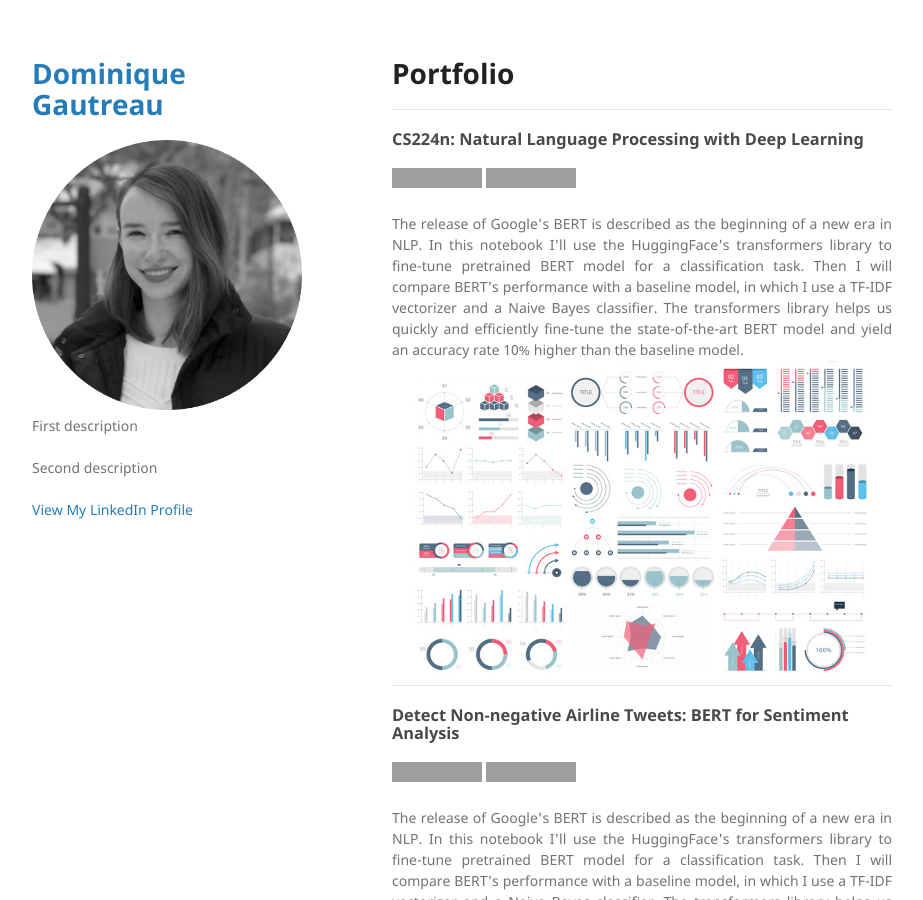
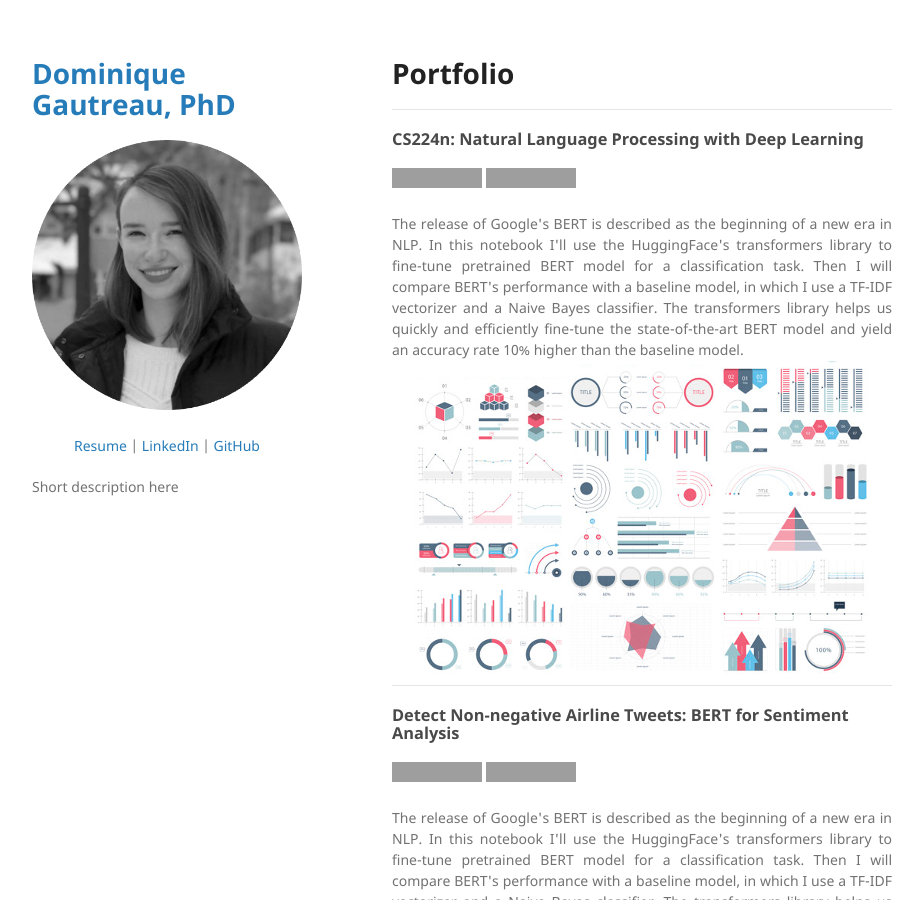
Before and after one commit to dgautreau/dgautreau.github.io, a Jekyll site: the page built from index.md, in a window 1280 px wide and 900 px high. Shown: the whole window, without its empty margins (178-1101 px from the left). Built offline with Jekyll 4.4.1, drawn with Linux system fonts in a browser that asks for light colours; our own code applies the rules of GitHub Pages for plain Markdown files; grey boxes are pictures that could not be loaded.

Commit message:
Update _config.yml

```diff
--- a/_config.yml
+++ b/_config.yml
@@ -1,11 +1,16 @@
-title: Dominique Gautreau # your name (or website title) here
+title: Dominique Gautreau, PhD # your name (or website title) here
 logo: "/images/logo.png" # your photo (or logo) here
 description: > # your text below (remove <br> elements if you don't need line breaks)
-  First description
+  <p align="center">
+  <a href="pdf/resume.pdf">Resume</a> |
+  <a href="https://www.linkedin.com/in/chriskhanhtran/">LinkedIn</a> |
+  <a href="https://github.com/chriskhanhtran">GitHub</a>
+  </p>
+
+  <p align="justify">
+  Short description here
   <br><br>
-  Second description
-  <br><br>
-  <a href="https://www.linkedin.com/in/example/">View My LinkedIn Profile</a>
+  </p>
 
 theme: jekyll-theme-minimal
 #google_analytics: UA-000000-0 # your Google Analytics tracking ID here
```
